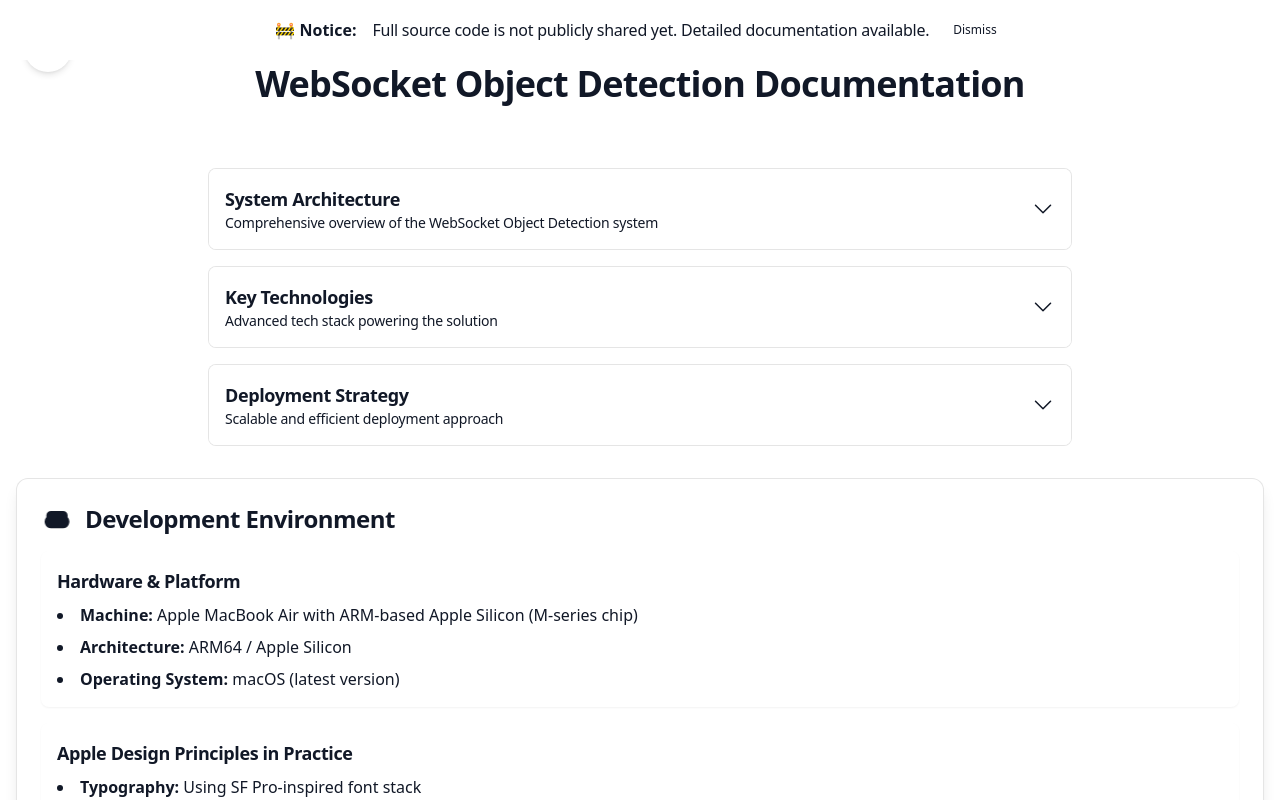
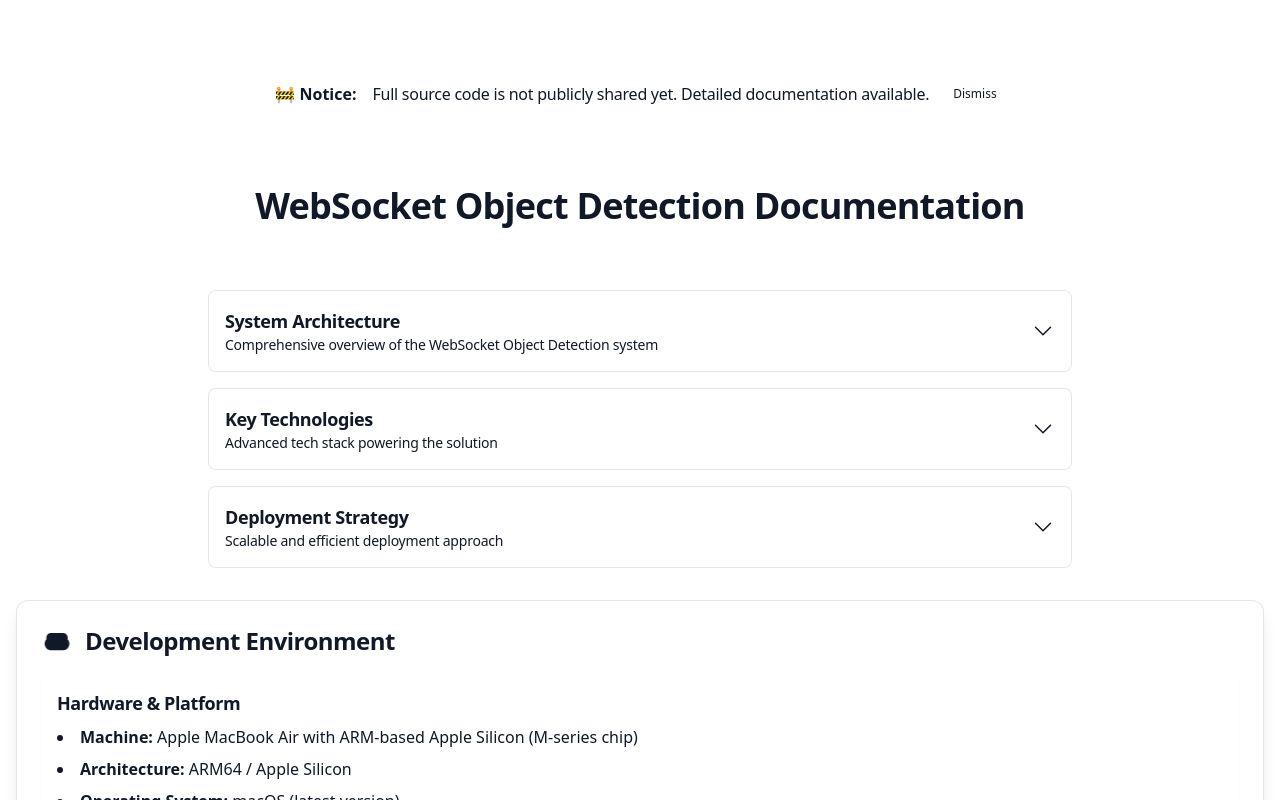
Before and after one commit to bniladridas/websocket_objectdetection, a Next.js app: page /docs in a window 1280 px wide. Shown: the top 800 px of the page. Built offline with nearby package versions, Linux system fonts and the light colour scheme.

Commit message:
fix: Resolve unused variable warnings in docs page

```diff
--- a/src/app/docs/page.tsx
+++ b/src/app/docs/page.tsx
@@ -1,5 +1,3 @@
-"use client";
-
 import React, { useState, useEffect } from 'react';
 import { useRouter } from 'next/navigation';
 import {
@@ -8,8 +6,17 @@ import {
 } from '@heroicons/react/24/solid';
 import { Inter, Roboto_Mono } from 'next/font/google';
 
-const inter = Inter({ subsets: ['latin'] });
-const robotoMono = Roboto_Mono({ subsets: ['latin'] });
+const inter = Inter({
+  subsets: ['latin'],
+  display: 'swap',
+  variable: '--font-inter'
+});
+
+const robotoMono = Roboto_Mono({
+  subsets: ['latin'],
+  display: 'swap',
+  variable: '--font-roboto-mono'
+});
 
 const projectSections = [
   {
@@ -755,18 +762,17 @@ export default function DocsPage() {
     };
   }, []);
 
-  const renderProjectQuote = () => (
-    <div className="bg-blue-50 dark:bg-blue-900/30 p-4 rounded-lg border border-blue-200 dark:border-blue-800">
-      <p className="text-blue-800 dark:text-blue-200 italic">
-        &quot;Leveraging the power of ARM and Apple&apos;s design language to create
-        a seamless, performant, and visually elegant user experience.&quot;
-        - Niladri Das
-      </p>
-    </div>
-  );
-
   return (
-    <main className="min-h-screen relative dark:bg-gray-900 dark:text-gray-100">
+    <main
+      className={`
+        min-h-screen
+        relative
+        dark:bg-gray-900
+        dark:text-gray-100
+        ${inter.variable}
+        ${robotoMono.variable}
+      `}
+    >
       {/* Code Availability Notice */}
       {showCodeNotice && (
         <div className="
@@ -808,81 +814,16 @@ export default function DocsPage() {
         </div>
       )}
 
-      {/* Theme Toggle Button with Enhanced Accessibility */}
+      {/* Theme Toggle Button */}
       <button
         onClick={() => setIsDarkMode(!isDarkMode)}
         aria-label={`Switch to ${isDarkMode ? 'light' : 'dark'} mode`}
         aria-pressed={isDarkMode}
         title={`Toggle ${isDarkMode ? 'Light' : 'Dark'} Mode`}
-        className="
-          theme-toggle
-          fixed
-          bottom-4
-          right-4
-          z-50
-          focus:outline-none
-          focus:ring-2
-          focus:ring-blue-500
-          rounded-full
-          transition-transform
-          hover:scale-110
-          active:scale-95
-        "
+        className="theme-toggle fixed bottom-4 right-4 z-50"
       >
-        <span className="sr-only">
-          {isDarkMode ? 'Enable Light Mode' : 'Enable Dark Mode'}
-        </span>
         {isDarkMode ? '🌞' : '🌙'}
       </button>
-
-      {/* Back to Home Button */}
-      <div className="absolute top-6 left-6 z-50">
-        <button
-          onClick={() => router.push('/')}
-          className="
-            group
-            flex
-            items-center
-            justify-center
-            w-12
-            h-12
-            rounded-full
-            bg-gray-100
-            dark:bg-gray-800
-            hover:bg-gray-200
-            dark:hover:bg-gray-700
-            transition-all
-            duration-300
-            shadow-md
-            hover:shadow-lg
-          "
-        >
-          <ChevronLeftIcon
-            className="
-              w-6
-              h-6
-              text-gray-700
-              dark:text-gray-300
-              group-hover:translate-x-[-2px]
-              transition-transform
-            "
-          />
-          <span className="
-            absolute
-            opacity-0
-            group-hover:opacity-100
-            group-hover:translate-x-2
-            transition-all
-            duration-300
-            text-xs
-            text-gray-500
-            dark:text-gray-400
-            ml-2
-          ">
-            Home
-          </span>
-        </button>
-      </div>
 
       {/* Mobile Header */}
       {isMobile && (
@@ -906,6 +847,15 @@ export default function DocsPage() {
         </div>
       )}
 
+      {/* Project Quote */}
+      <div className="bg-blue-50 dark:bg-blue-900/30 p-4 rounded-lg border border-blue-200 dark:border-blue-800 mt-16">
+        <p className="text-blue-800 dark:text-blue-200 italic">
+          &quot;Leveraging the power of ARM and Apple&apos;s design language to create
+          a seamless, performant, and visually elegant user experience.&quot;
+          - Niladri Das
+        </p>
+      </div>
+
       <section className="container mx-auto px-4 py-16 dark:bg-gray-900">
         <h1 className="text-4xl font-bold mb-8 text-center text-gray-900 dark:text-gray-100">
           WebSocket Object Detection Documentation
```
